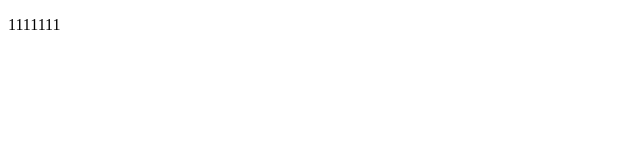
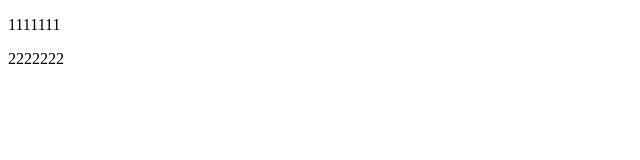
Before and after one commit to mingfei08/studyfenzhi, a plain HTML site: page index.html in a window 1280 px wide. Shown: the full height of the page, 0-640 px from the left. Drawn offline with Linux system fonts and the light colour scheme.

Commit message:
加一行

```diff
--- a/index.html
+++ b/index.html
@@ -8,5 +8,6 @@
 </head>
 <body>
     <p>1111111</p>
+    <p>2222222</p>
 </body>
 </html>
```
